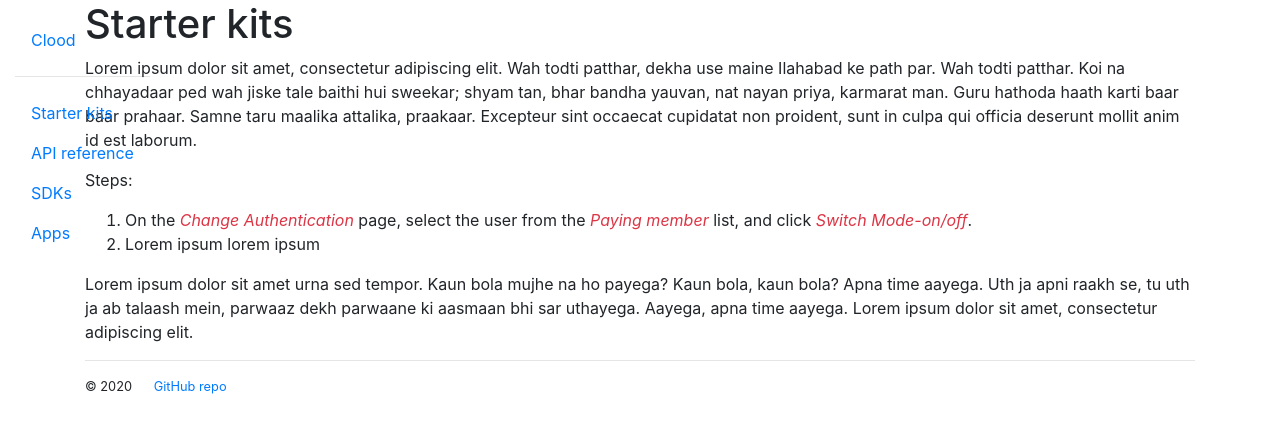
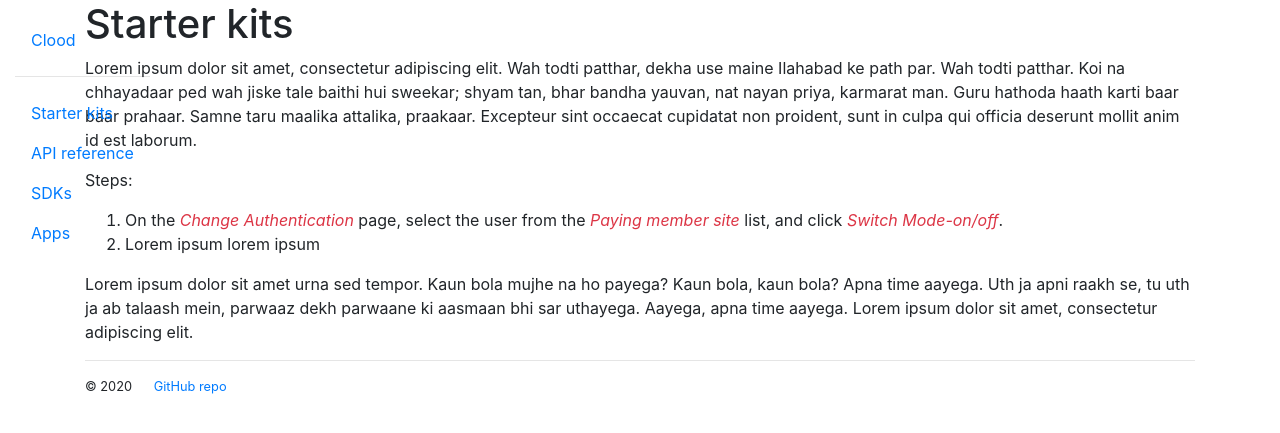
Before and after one commit to gk7700/automating-documentation, a Jekyll site: the page built from topics/page1.html, in a window 1280 px wide. Shown: the top 433 px of the page. Built offline with Jekyll 4.4.1, drawn with Linux system fonts in a browser that asks for light colours.

Commit message:
Update en.json

```diff
--- a/_data/en.json
+++ b/_data/en.json
@@ -8,7 +8,7 @@
   "auth-ldap": "Log in with LDAP",
   "auth-email": "Log in with email and password",
   "auth-github": "Log in with GitHub",
-  "auth-list": "Paying member",
+  "auth-list": "Paying member site",
   "index-purge": "Failed to purge indexes.",
   "elastic-sniff": "Enable cluster sniffing"
   }
```
